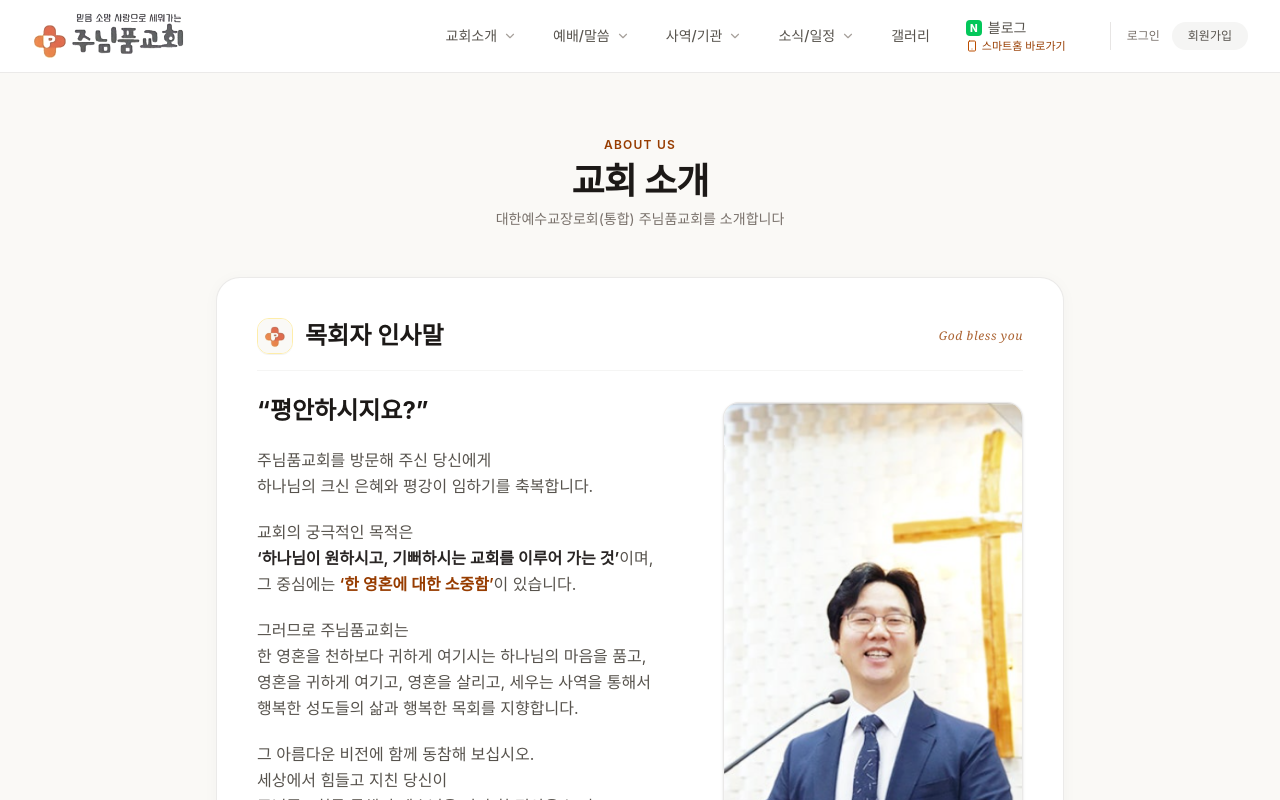
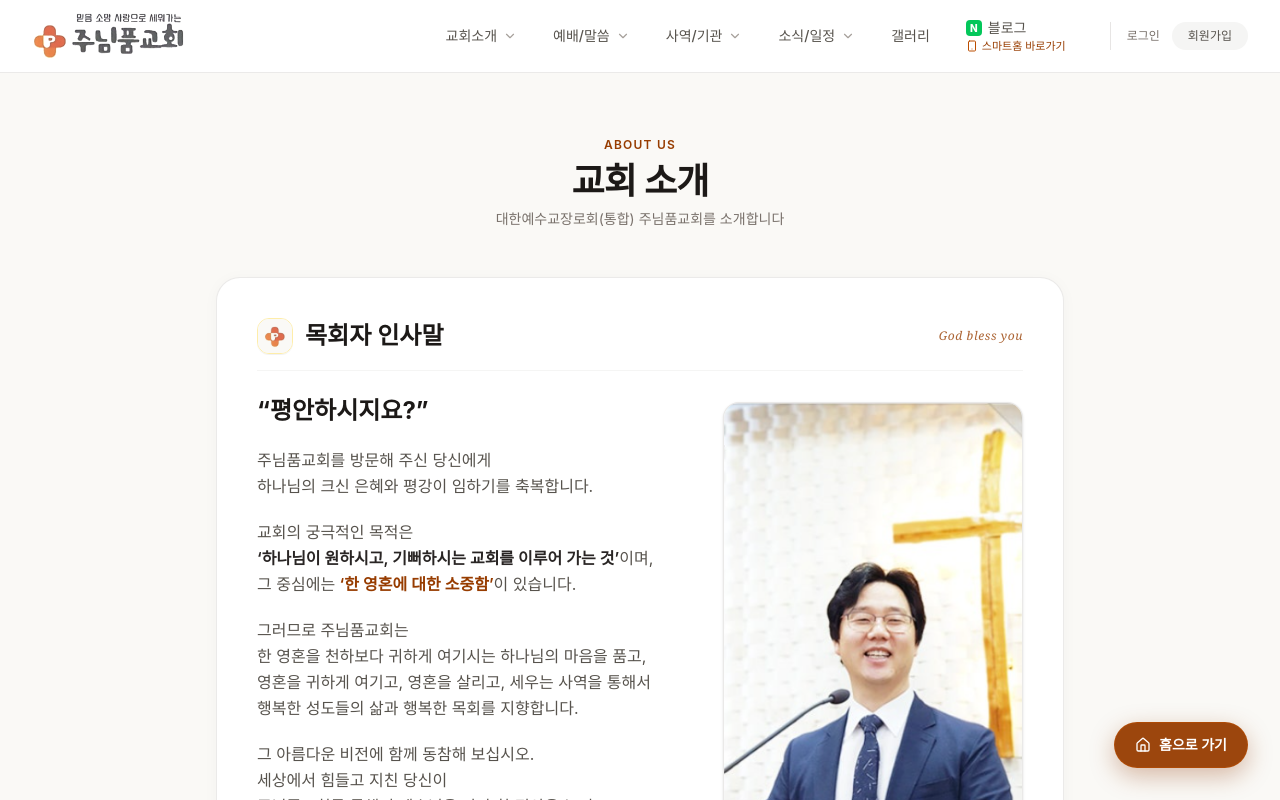
Before and after one commit to darkgentlejbs-max/junimpum_church, a Next.js app: page /about in a window 1280 px wide. Shown: the top 800 px of the page. Built offline with nearby package versions, Linux system fonts and the light colour scheme; no server answers; a web font is replaced by a local one.

Commit message:
Add floating home button across all pages

```diff
--- a/src/app/layout.tsx
+++ b/src/app/layout.tsx
@@ -1,6 +1,7 @@
 import type { Metadata, Viewport } from "next";
 import "./globals.css";
 import Header from "@/components/Header";
+import FloatingHomeButton from "@/components/FloatingHomeButton";
 
 export const viewport: Viewport = {
   themeColor: "#FAF9F6",
@@ -57,6 +58,9 @@ export default function RootLayout({
 
         {/* Main Content */}
         <main className="flex-1 flex flex-col">{children}</main>
+
+        {/* Floating Home Button */}
+        <FloatingHomeButton />
 
         {/* Footer */}
         <footer className="bg-stone-900 text-stone-400 py-8 mt-auto border-t border-stone-800">
--- /dev/null
+++ b/src/components/FloatingHomeButton.tsx
@@ -0,0 +1,52 @@
+"use client";
+
+import { useState, useEffect } from "react";
+import Link from "next/link";
+import { usePathname } from "next/navigation";
+import { Home } from "lucide-react";
+
+export default function FloatingHomeButton() {
+  const pathname = usePathname();
+  const [scrolled, setScrolled] = useState(false);
+
+  useEffect(() => {
+    const handleScroll = () => {
+      setScrolled(window.scrollY > 120);
+    };
+    handleScroll();
+    window.addEventListener("scroll", handleScroll, { passive: true });
+    return () => window.removeEventListener("scroll", handleScroll);
+  }, []);
+
+  const isHome = pathname === "/";
+
+  // 메인 홈 화면에서는 스크롤을 내렸을 때만 표시하고, 다른 모든 하위 페이지에서는 항상 스크롤을 따라다니며 표시
+  if (isHome && !scrolled) {
+    return null;
+  }
+
+  if (isHome) {
+    return (
+      <button
+        type="button"
+        onClick={() => window.scrollTo({ top: 0, behavior: "smooth" })}
+        className="fixed bottom-5 right-4 sm:bottom-8 sm:right-8 z-40 inline-flex items-center gap-2 px-4 py-2.5 sm:px-5 sm:py-3 rounded-full bg-amber-800/95 hover:bg-amber-900 text-white text-xs sm:text-sm font-semibold shadow-[0_8px_24px_rgba(146,64,14,0.35)] border border-amber-700/60 backdrop-blur-xs transition-all duration-200 hover:-translate-y-0.5 active:scale-95 cursor-pointer"
+        aria-label="홈 화면 맨 위로 이동"
+      >
+        <Home size={16} />
+        <span>홈으로 가기</span>
+      </button>
+    );
+  }
+
+  return (
+    <Link
+      href="/"
+      className="fixed bottom-5 right-4 sm:bottom-8 sm:right-8 z-40 inline-flex items-center gap-2 px-4 py-2.5 sm:px-5 sm:py-3 rounded-full bg-amber-800/95 hover:bg-amber-900 text-white text-xs sm:text-sm font-semibold shadow-[0_8px_24px_rgba(146,64,14,0.35)] border border-amber-700/60 backdrop-blur-xs transition-all duration-200 hover:-translate-y-0.5 active:scale-95"
+      aria-label="홈으로 가기"
+    >
+      <Home size={16} />
+      <span>홈으로 가기</span>
+    </Link>
+  );
+}
```
